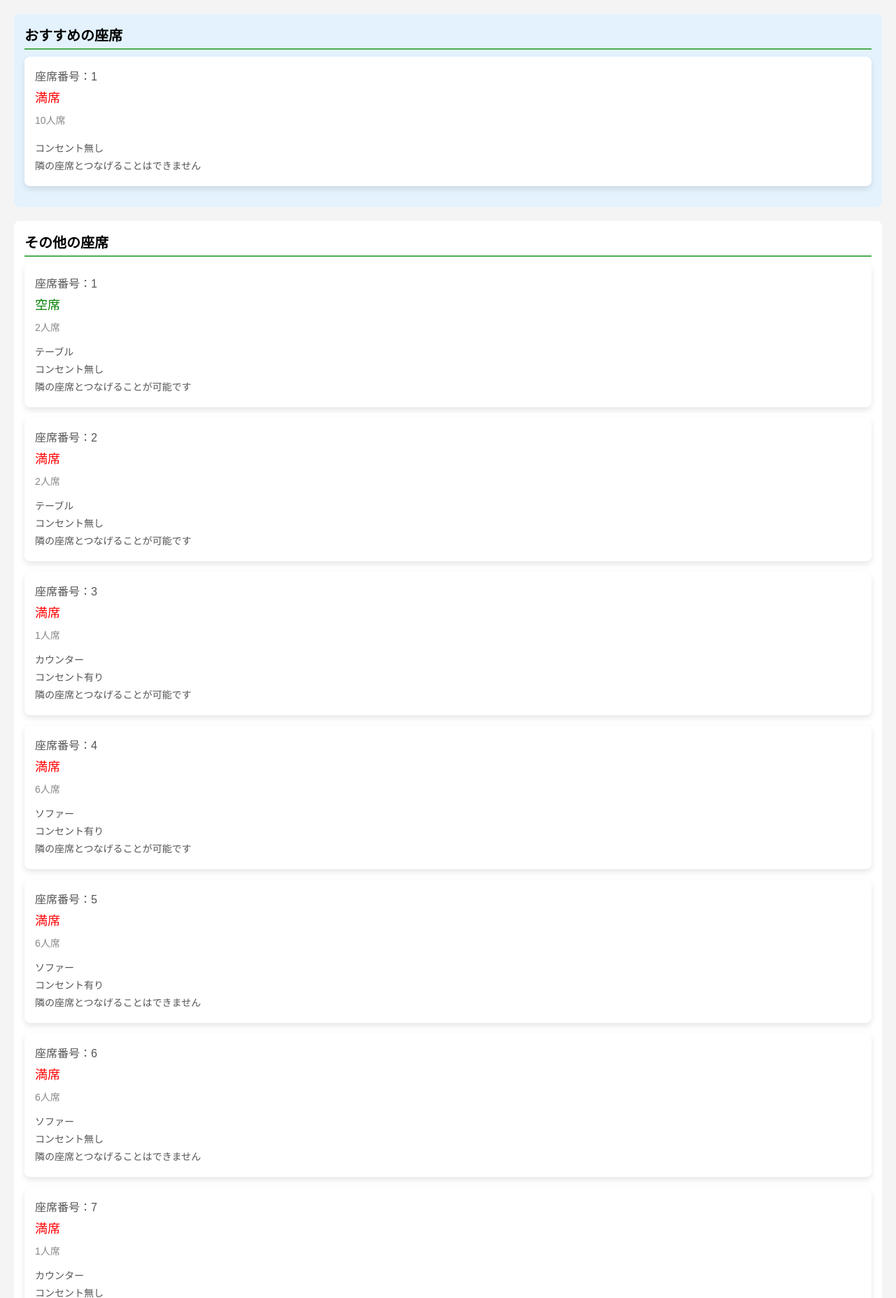
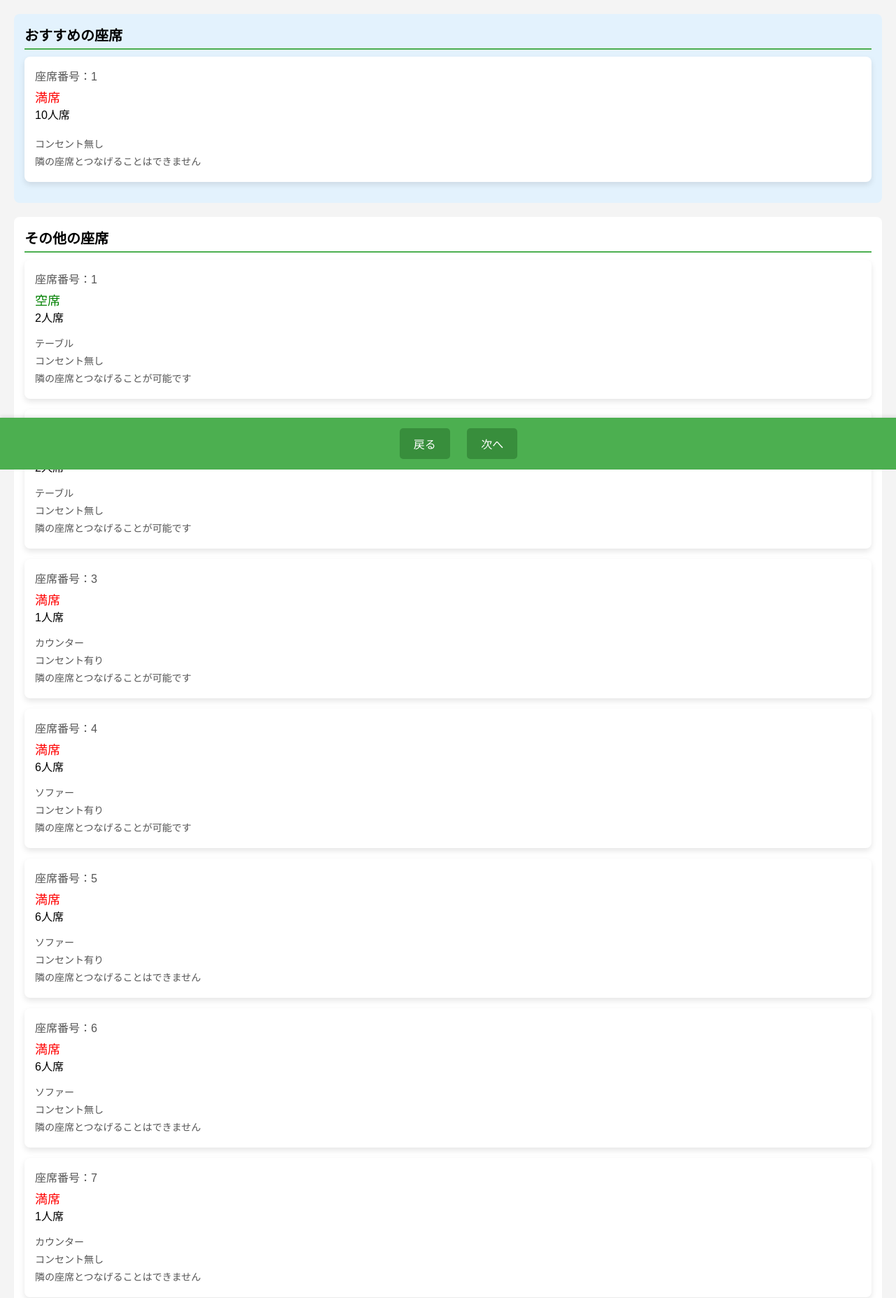
Before and after one commit to OkaTakaaki/Procon_GroupE, a Django app: template reception_system/templates/reception_system/seatsview.html in a window 1280 px wide. Shown: the part 129-1984 px from the top of the page at 70% size. Run offline with Django 4.2, Linux system fonts and the light colour scheme; data comes from the database, SQL or seed files in the repository; tables that the repository leaves empty hold one stand-in row (values such as "Sample post"); the template is opened without the code that fills it: values that come from a table or form of the project are taken from there, most other values are stand-ins (such as "Sample title", 1, 10 or a date in 2020).

Commit message:
岡細井合成

```diff
--- a/reception_system/templates/reception_system/seatsview.html
+++ b/reception_system/templates/reception_system/seatsview.html
@@ -72,18 +72,25 @@
         }
 
         .footer {
+            position: fixed; /* 画面下に固定 */
+            bottom: 0; /* 下端に配置 */
+            left: 0;
+            width: 100%; /* 横幅いっぱいにする */
             background-color: #4CAF50;
             padding: 15px;
             text-align: center;
+            box-shadow: 0 -2px 5px rgba(0, 0, 0, 0.1); /* 上側に影をつけて浮いているように見せる */
         }
 
-        .footer a {
+        .footer a, .footer .btn-next {
             color: white;
             text-decoration: none;
             font-size: 16px;
             padding: 10px 20px;
             border-radius: 5px;
             background-color: #388e3c;
+            display: inline-block;
+            margin: 0 10px;
         }
 
         .footer a:hover {
@@ -154,10 +161,10 @@
                     {% for a in recommended %}
                         <div class="table-card" data-table-number="{{ a.table_number }}">
                             <div class="table-status" id="table_status_{{ a.table_number }}" data-table-number="{{ a.table_number }}">座席番号：{{ a.table_number }}</div>
-                            <div class="table_resevation" data-status="{% if a.table_resevation == False %}空席{% else %}満席{% endif %}" id="table_resevation_{{ a.table_number }}">
+                            <div class="table_resevation" data-status="{% if a.table_resevation == 0 %}空席{% else %}満席{% endif %}">
                                 {% if a.table_resevation == False %}空席{% else %}満席{% endif %}
                             </div>
-                            <div class="table-number" id="table_number_{{ a.table_number }}" data-capacity="{{ a.recommended_capacity }}">{{ a.recommended_capacity }}人席</div>
+                            <div class="recommended_capacity" id="recommended_capacity">{{ a.recommended_capacity }}人席</div>
                             <div class="table-details">
                                 <div class="table_type" id="table_type_{{ a.table_number }}" data-type="{{ a.table_type }}">
                                     {% if a.table_type == 0 %}カウンター{% endif %}
@@ -184,10 +191,10 @@
                 {% for seat in seats %}
                     <div class="table-card" data-table-number="{{ seat.table_number }}">
                         <div class="table-status" id="table_status_{{ seat.table_number }}" data-table-number="{{ seat.table_number }}">座席番号：{{ seat.table_number }}</div>
-                        <div class="table_resevation" data-status="{% if seat.table_resevation == False %}空席{% else %}満席{% endif %}" id="table_resevation_{{ seat.table_number }}">
-                            {% if seat.table_resevation == False %}空席{% else %}満席{% endif %}
+                        <div class="table_resevation" data-status="{% if seat.table_resevation == False %}空席{% else %}満席{% endif %}">
+                            {% if seat.table_resevation == 0 %}空席{% else %}満席{% endif %}
                         </div>
-                        <div class="table-number" id="table_number_{{ seat.table_number }}" data-capacity="{{ seat.recommended_capacity }}">{{ seat.recommended_capacity }}人席</div>
+                        <div class="recommended_capacity" id="recommended_capacity">{{ seat.recommended_capacity }}人席</div>
                         <div class="table-details">
                             <div class="table_type" id="table_type_{{ seat.table_number }}" data-type="{{ seat.table_type }}">
                                 {% if seat.table_type == 0 %}カウンター{% endif %}
@@ -288,6 +295,16 @@
         }
 
         document.addEventListener("DOMContentLoaded", function () {
+            document.querySelectorAll(".table_resevation").forEach(el => {
+                console.log("座席:", el.textContent.trim(), "データ属性:", el.getAttribute("data-status"));
+                let status = el.getAttribute("data-status");
+
+                if (status === "空席") {
+                    el.style.color = "green";
+                } else if (status === "満席") {
+                    el.style.color = "red";
+                }
+            });
             const savedLanguage = localStorage.getItem("language") || "ja";
             applyTranslations(savedLanguage);
 
@@ -301,9 +318,30 @@
             }
 
             let selectedSeats = [];
+            function updateSelection() {
+                document.getElementById("selected_seats").value = selectedSeats.join(",");
+            }
+
             document.querySelectorAll(".table-card").forEach(card => {
                 card.addEventListener("click", function () {
                     const tableNumber = this.dataset.tableNumber;
+                    const isRecommended = this.closest('.recommended-section');
+                    const isOtherSeat = this.closest('.all-seats-section');
+
+                    if (isRecommended) {
+                        // おすすめ座席が選択された場合、他のおすすめ座席の選択を解除
+                        document.querySelectorAll(".recommended-section .table-card").forEach(seat => {
+                            seat.classList.remove("selected");
+                        });
+                        selectedSeats = [tableNumber]; // おすすめは1つだけ選択
+                    } else if (isOtherSeat) {
+                        // その他の座席が選択された場合、おすすめ座席の選択を解除
+                        document.querySelectorAll(".recommended-section .table-card").forEach(seat => {
+                            seat.classList.remove("selected");
+                        });
+                        selectedSeats = [];
+                    }
+
                     if (this.classList.contains("selected")) {
                         this.classList.remove("selected");
                         selectedSeats = selectedSeats.filter(num => num !== tableNumber);
@@ -311,7 +349,8 @@
                         this.classList.add("selected");
                         selectedSeats.push(tableNumber);
                     }
-                    document.getElementById("selected_seats").value = selectedSeats.join(",");
+
+                    updateSelection();
                 });
             });
         });
```
